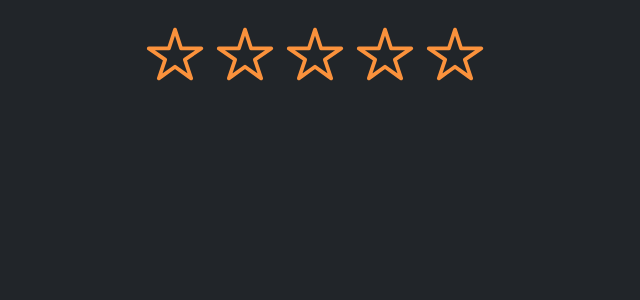
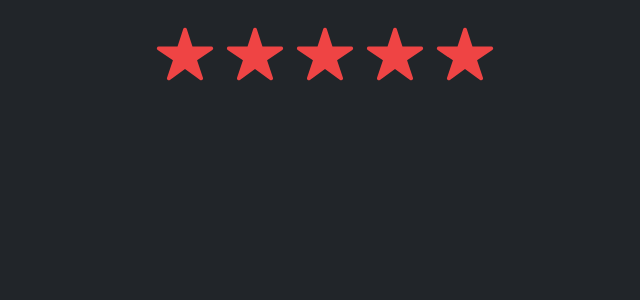
Before and after one commit to encoderit-rafi/use_popcorn, a React (Vite) app: page / in a window 1280 px wide. Shown: the top 300 px of the page, without its empty margins (315-955 px from the left). Built offline with nearby package versions, Linux system fonts and the light colour scheme.

Commit message:
commit-5

```diff
--- a/src/App.jsx
+++ b/src/App.jsx
@@ -74,7 +74,12 @@ export default function App() {
           </>
         </Box>
       </Main> */}
-      <StarRating maxRating={5} />
+      <StarRating
+        defaultRating={5}
+        maxRating={5}
+        iconClass="cursor-pointer text-red-500"
+        textClass="hidden"
+      />
     </>
   );
 }
--- a/src/components/StarRating.jsx
+++ b/src/components/StarRating.jsx
@@ -1,11 +1,19 @@
 import { useState } from "react";
 import Star from "../assets/Icons/Star.jsx";
 import StarOutline from "../assets/Icons/StarOutline.jsx";
-const StarRating = ({ maxRating = 5 }) => {
-  const [rating, setRating] = useState(0);
+const StarRating = ({
+  maxRating = 5,
+  iconClass = "",
+  textClass = "",
+  defaultRating = 0,
+}) => {
+  const [rating, setRating] = useState(
+    defaultRating <= maxRating ? defaultRating : 0
+  );
   const [isHover, setIsHover] = useState(false);
   const [tempRating, setTempRating] = useState(0);
   let data = isHover ? tempRating : rating;
+
   const handelOnClickSetRating = (value) => {
     setRating((v) => (v === value ? --value : value));
   };
@@ -21,7 +29,7 @@ const StarRating = ({ maxRating = 5 }) => {
           {Array.from({ length: maxRating }, (_, i) =>
             data > i ? (
               <Star
-                className="cursor-pointer"
+                className={iconClass}
                 key={i}
                 handelOnClickSetRating={() => handelOnClickSetRating(i + 1)}
                 handelOnMouseEnterSetTempRating={() => setTempRating(i + 1)}
@@ -29,7 +37,7 @@ const StarRating = ({ maxRating = 5 }) => {
               />
             ) : (
               <StarOutline
-                className="cursor-pointer"
+                className={iconClass}
                 key={i}
                 handelOnClickSetRating={() => handelOnClickSetRating(i + 1)}
                 handelOnMouseEnterSetTempRating={() => setTempRating(i + 1)}
@@ -38,7 +46,9 @@ const StarRating = ({ maxRating = 5 }) => {
             )
           )}
         </div>
-        <span className="text-5xl font-medium text-white">{data || ""}</span>
+        <span className={`text-5xl font-medium text-white ${textClass}`}>
+          {data || ""}
+        </span>
       </div>
     </>
   );
```
